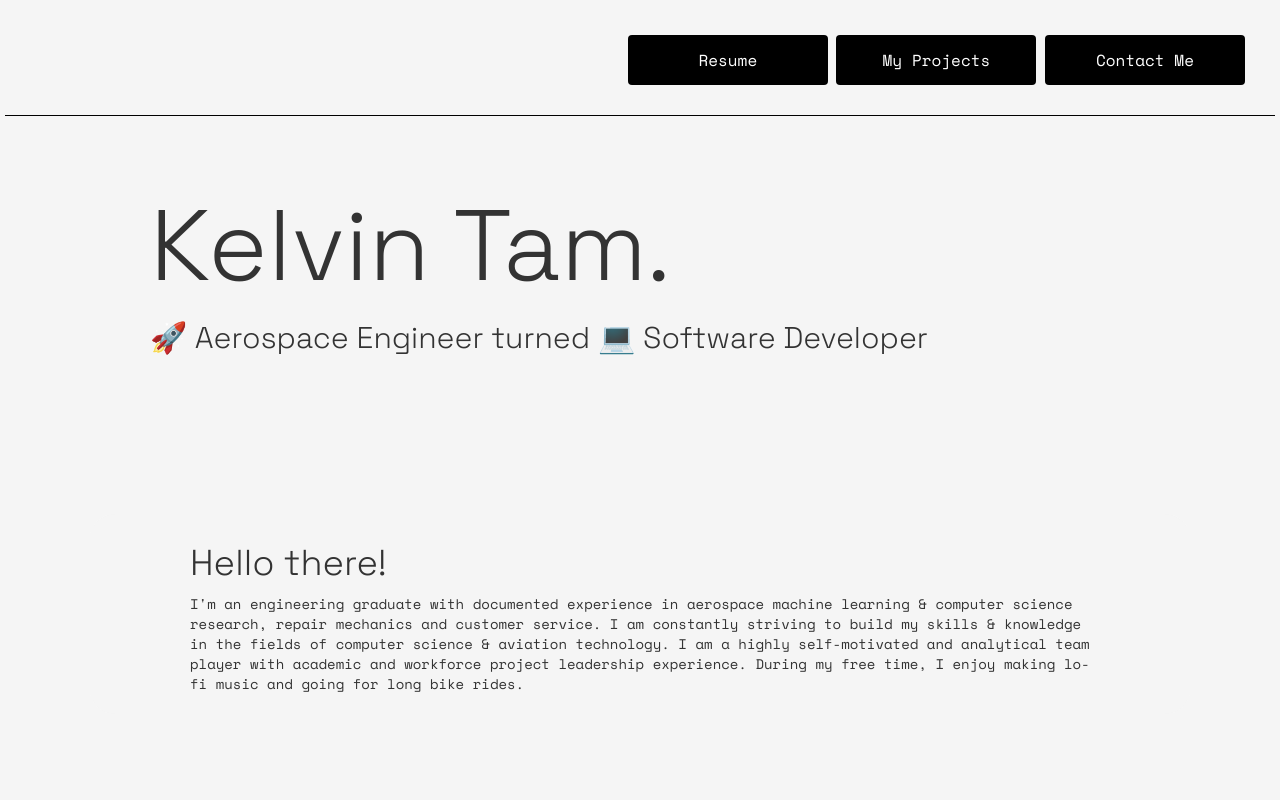
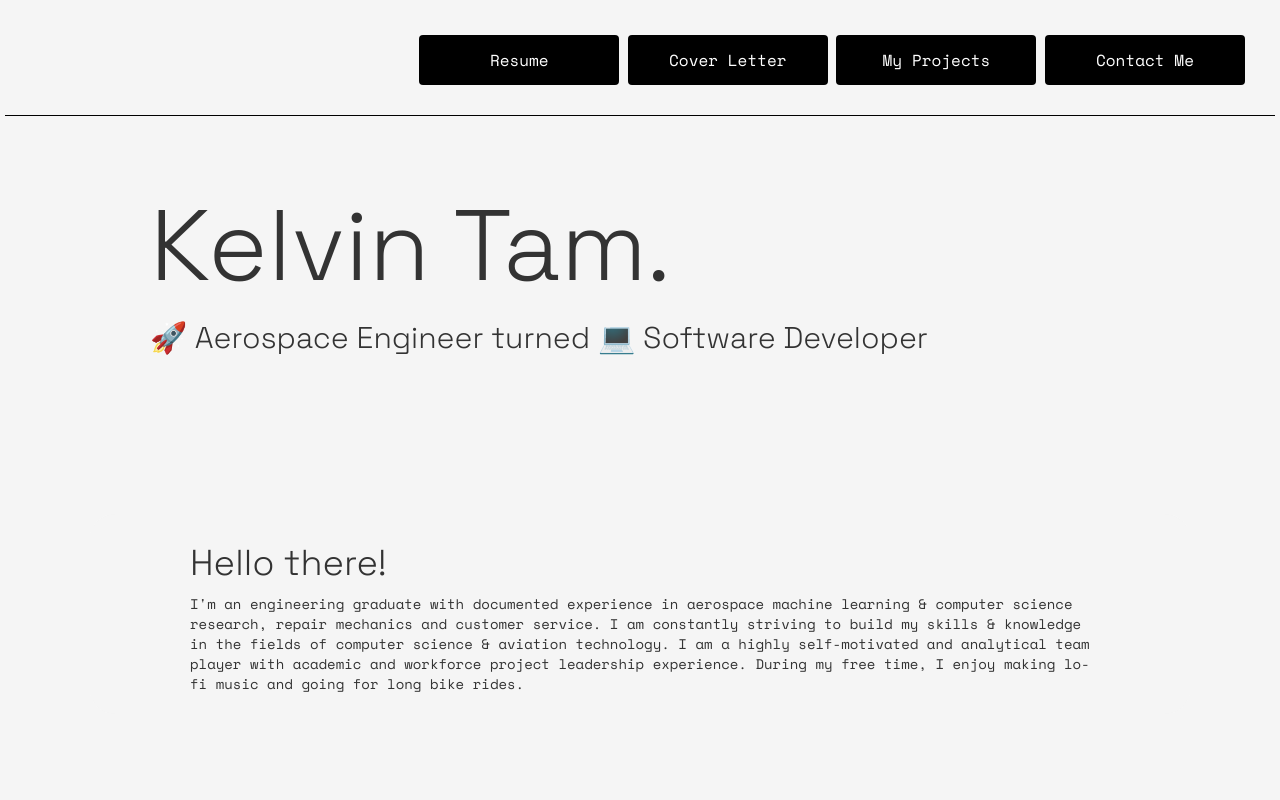
Before and after one commit to k1tam/k1tam.github.io, a plain HTML site: page index.html in a window 1280 px wide. Shown: the top 800 px of the page. Drawn offline with nearby package versions, Linux system fonts and the light colour scheme.

Commit message:
add cover letter

```diff
--- a/index.html
+++ b/index.html
@@ -26,6 +26,7 @@
   <div id="navBar">
     <div class="navbutton">
       <a href="documents/Kelvin Tam 2021 Resume.pdf" target="_blank"><button id="resume">Resume</button></a>
+      <a href="documents/Kelvin Tam Cover Letter.pdf" target="_blank"><button id="coverLetter">Cover Letter</button></a>
       <a href="#prjlocation"><button id="project">My Projects</button></a>
       <a href="#contactLocation"><button id="contact">Contact Me</button></a>
     </div>
```
Also changed, not shown: 1 other file.
